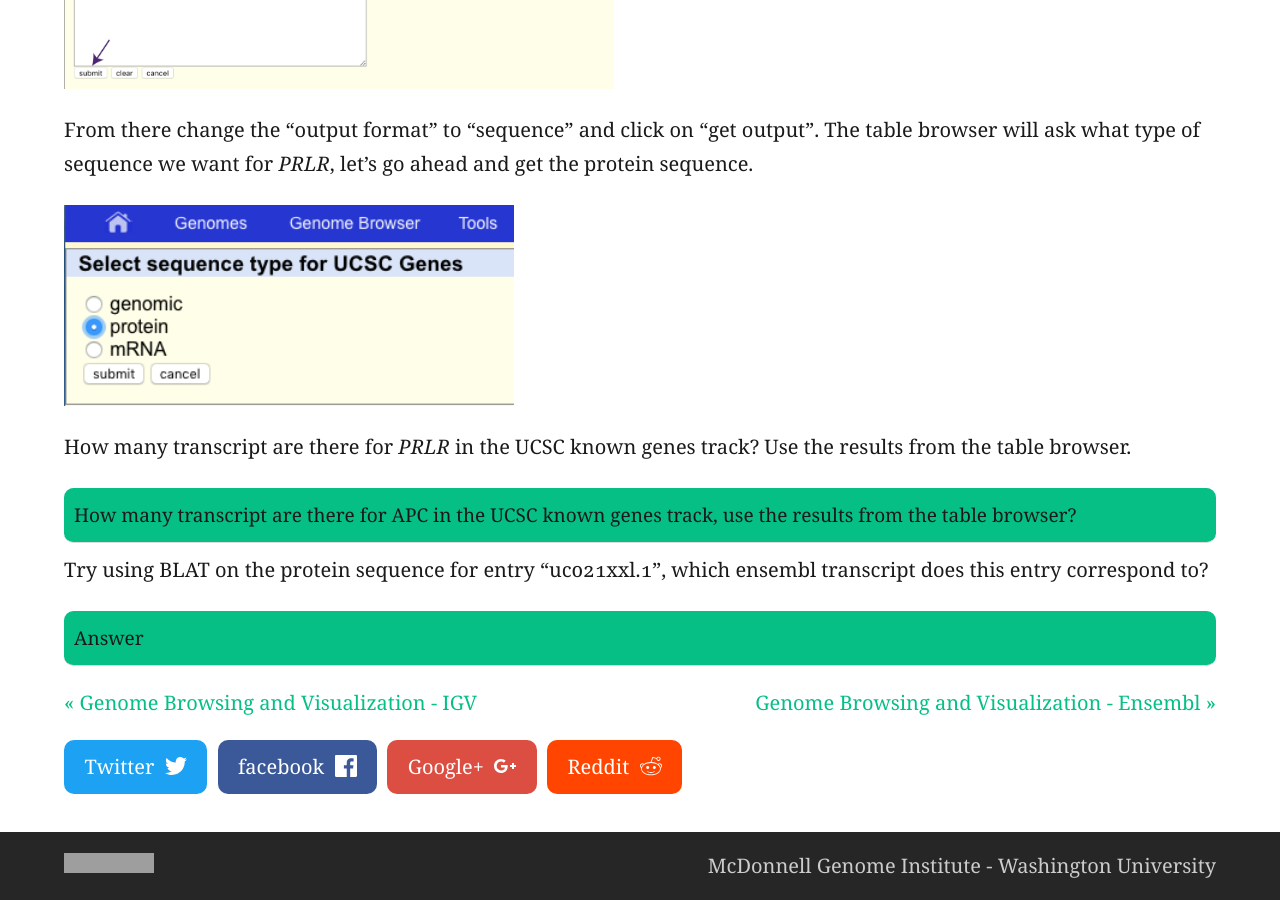
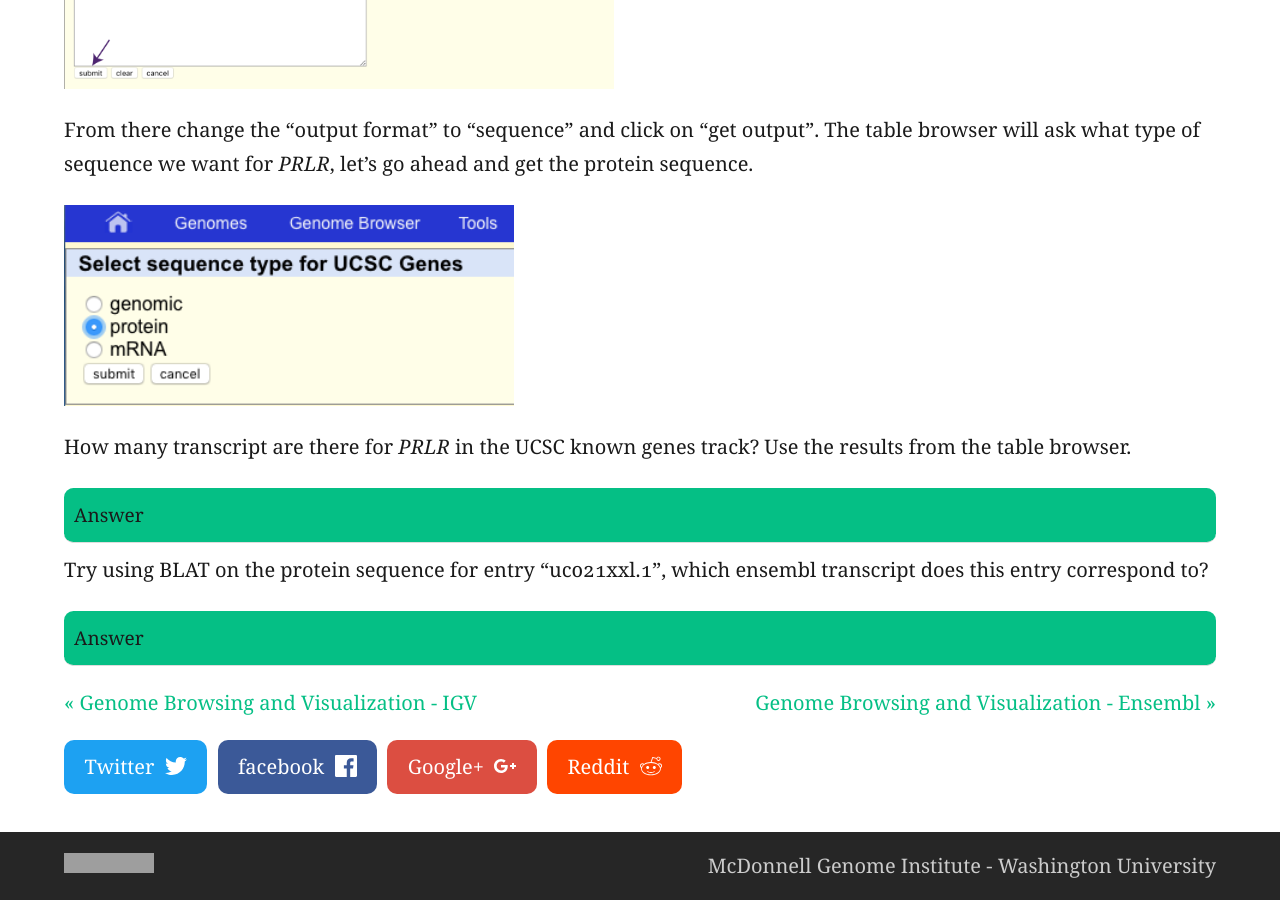
Before and after one commit to griffithlab/genviz.org, a Jekyll site: the page built from _posts/0001-04-01-GenomeBrowsingLab.md, in a window 1280 px wide and 900 px high, scrolled down 7894 px. Built offline with Jekyll 4.4.1, drawn with Linux system fonts in a browser that asks for light colours; nearby versions of some CDN libraries; grey boxes are pictures that could not be loaded.

Commit message:
fixed typo

```diff
--- a/_posts/0001-04-01-GenomeBrowsingLab.md
+++ b/_posts/0001-04-01-GenomeBrowsingLab.md
@@ -71,7 +71,7 @@ From there change the "output format" to "sequence" and click on "get output". T
 
 How many transcript are there for *PRLR* in the UCSC known genes track? Use the results from the table browser.
 
-{% include question.html question="How many transcript are there for APC in the UCSC known genes track, use the results from the table browser?" answer='9'%}
+{% include question.html question="Answer" answer='9'%}
 
 Try using BLAT on the protein sequence for entry "uc021xxl.1", which ensembl transcript does this entry correspond to?
 
```
